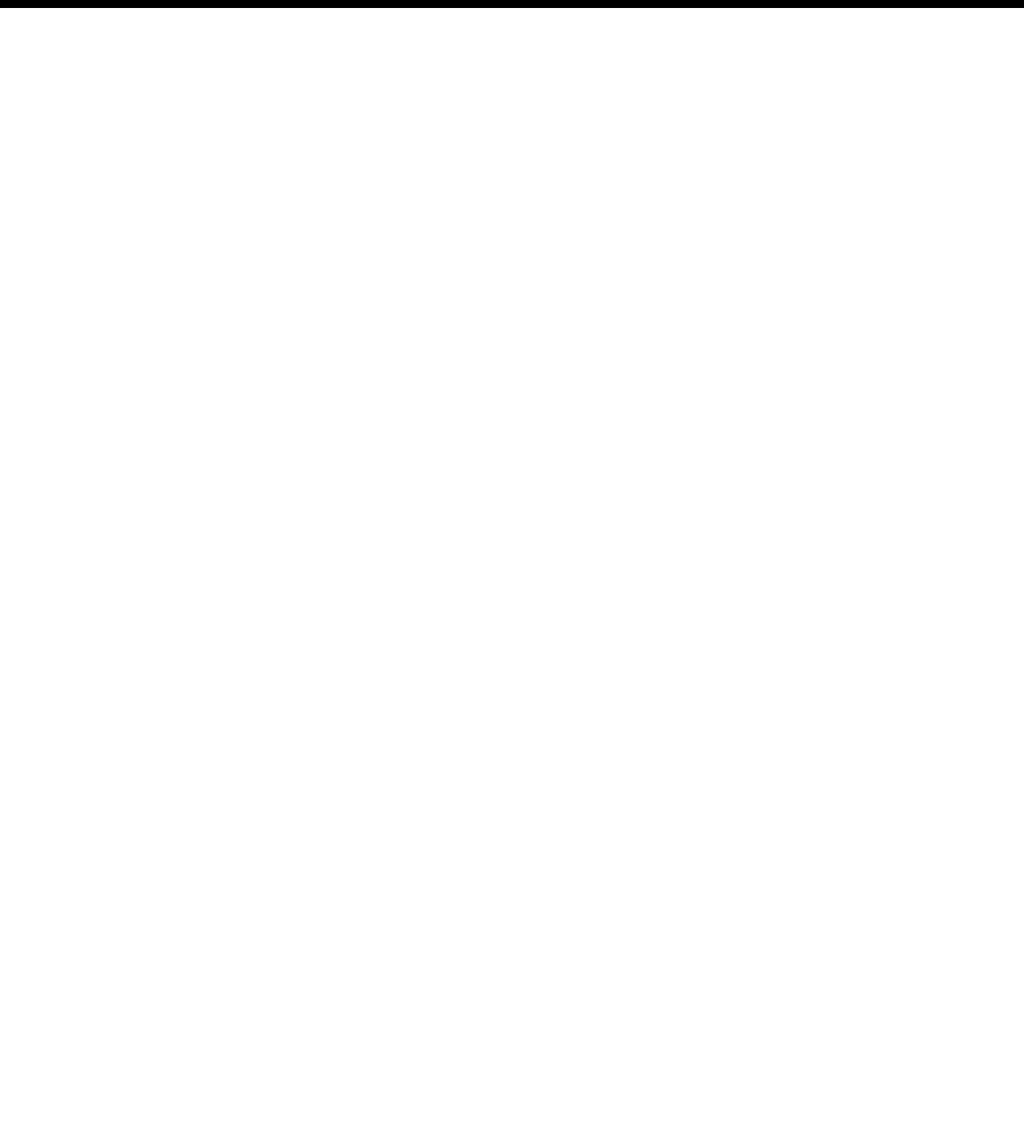
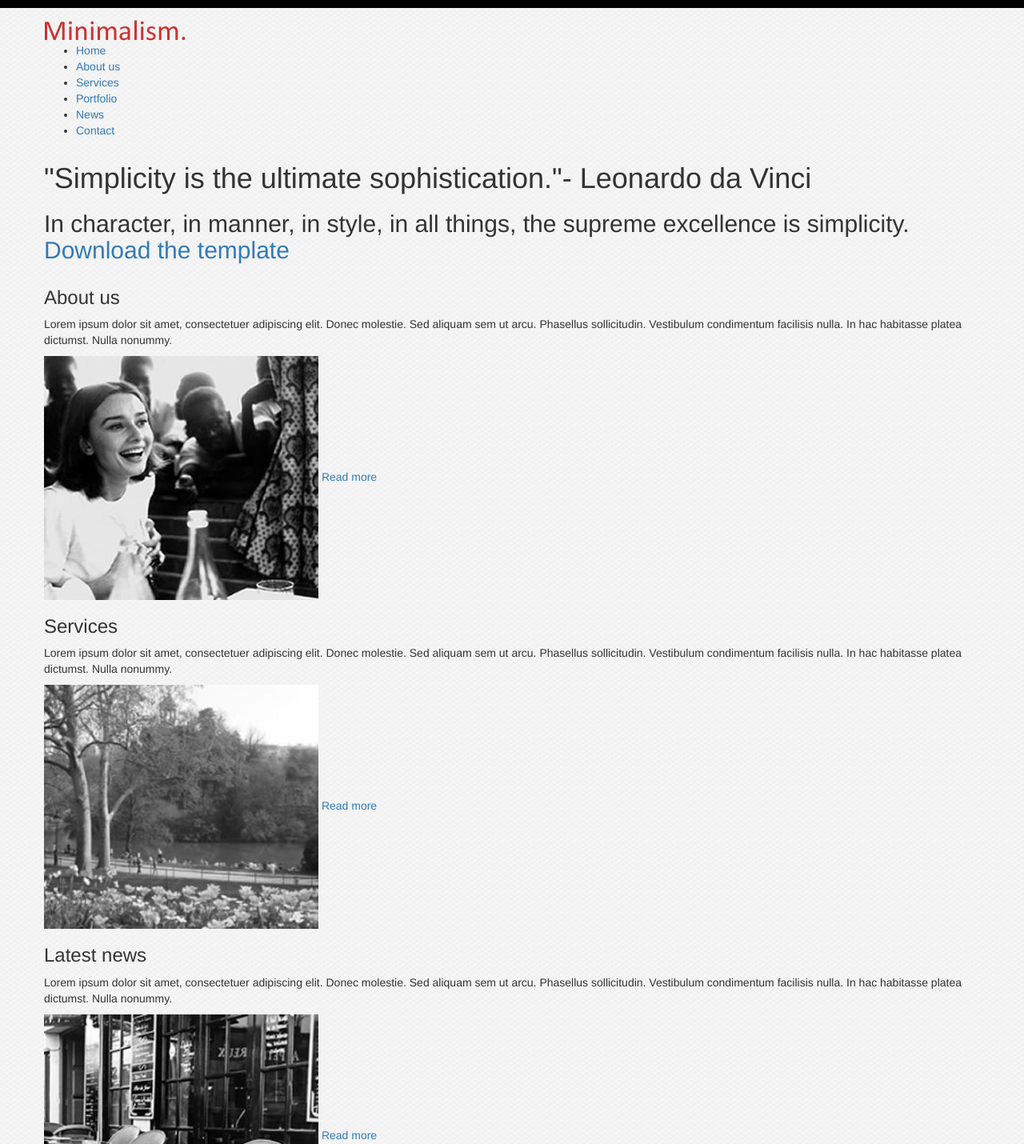
Before and after one commit to QuinchoMena/Practicas, a website: page src/html/index.html in a window 1280 px wide. Shown: the top 1430 px of the page at 80% size. Before the commit the page ends 800 px from the top, so only its background shows below. Drawn offline with nearby package versions, Linux system fonts and the light colour scheme; files that its build step writes are made by us from their sources; files whose address does not match are found by name.

Commit message:
added the html code of the example page to duplicate

```diff
--- a/src/html/index.html
+++ b/src/html/index.html
@@ -9,5 +9,95 @@
 <link rel="stylesheet" href="https://maxcdn.bootstrapcdn.com/bootstrap/3.3.7/css/bootstrap.min.css" integrity="sha384-BVYiiSIFeK1dGmJRAkycuHAHRg32OmUcww7on3RYdg4Va+PmSTsz/K68vbdEjh4u" crossorigin="anonymous">
 </head>
 <body>
+    <div class="bg">
+        <div class="container">
+            <div class="row">
+                <header>
+                    <a href="#" id="logo">
+                        <img src="images/logo1.png" width="180" height="43" alt="logo"></a>
+                    <div class="sixcol">
+                        <nav>
+                            <ul>
+                                <li><a href="index.html">Home</a></li>
+                                <li><a href="#">About us</a></li>
+                                <li><a href="#">Services</a></li>
+                                <li><a href="#">Portfolio</a></li>
+                                <li><a href="#">News</a></li>
+                                <li><a href="#">Contact</a></li>
+                            </ul>
+                        </nav>
+                    </div>
+                </header>
+            </div>
+        </div>
+        <div class="container">
+            <div class="row">
+                <section id="intro">
+                    <h1>"Simplicity is the ultimate sophistication."<span>- Leonardo da Vinci</span></h1>
+                    <h2>In character, in manner, in style, in all things, the supreme excellence is simplicity. <a href="../min-res/minimalism_responsive.zip">Download the template</a></h2>
+               </section>
+            </div>
+        </div>
+        <div class="container">
+            <div class="row">
+               <div class="fourcol">
+                   <section class="group1">
+                       <h3>About us</h3>
+                       <p>Lorem ipsum dolor sit amet, consectetuer adipiscing elit. Donec molestie. Sed aliquam sem ut arcu. Phasellus sollicitudin.
+                           Vestibulum condimentum  facilisis nulla. In hac habitasse platea dictumst. Nulla nonummy.</p>
+                           <a class="photo_hover3" href="#"><img src="images/picture1.jpg" width="343" height="305" alt="picture1"></a>
+                           <a href="#"><span class="button">Read more</span></a>
+                    </section>
+               </div>
+               <div class="fourcol">
+                   <section class="group2">
+                       <h3>Services</h3>
+                       <p>Lorem ipsum dolor sit amet, consectetuer adipiscing elit. Donec molestie. Sed aliquam sem ut arcu. Phasellus sollicitudin.
+                           Vestibulum condimentum  facilisis nulla. In hac habitasse platea dictumst. Nulla nonummy.</p>
+                           <a class="photo_hover3" href="#"><img src="images/picture2.jpg" width="343" height="305" alt="picture1"></a>
+                           <a href="#"><span class="button">Read more</span></a>
+                    </section>
+               </div>
+               <div class="fourcol last">
+                   <section class="group3">
+                       <h3>Latest news</h3>
+                       <p>Lorem ipsum dolor sit amet, consectetuer adipiscing elit. Donec molestie. Sed aliquam sem ut arcu. Phasellus sollicitudin.
+                           Vestibulum condimentum facilisis nulla. In hac habitasse platea dictumst. Nulla nonummy.   </p>
+                           <a class="photo_hover3" href="#"><img src="images/picture3.jpg" width="343" height="305" alt="picture1"></a>
+                           <a href="#"><span class="button">Read more</span></a>
+                    </section>
+                </div>
+                <div class="twelvecol last">
+                    <section class="group4">
+                        <h4>Latest article</h4>
+                        <article>
+                            <h5>27.08.2014  - Design is how it works </h5>
+                            <p>Lorem ipsum dolor sit amet, consectetuer adipiscing elit. Donec molestie. Sed aliquam sem ut arcu. Phasellus sollicitudin.
+                                Vestibulum condimentum facilisis nulla. In hac habitasse platea dictumst. Nulla nonummy. Cras quis libero.     </p>
+                            <div class="holder_content1b">
+                                <div class="pulledquote">
+                                    <blockquote>Lorem ipsum dolor sit amet, consectetuer adipiscing elit. Donec molestie. Sed aliquam sem ut arcu. Phasellus sollicitudin. Vestibulum condimentum facilisis nulla.
+                                         In hac habitasse platea dictumst. Nulla nonummy. Cras quis libero. Lorem ipsum dolor sit amet, consectetuer adipiscing elit. Donec molestie. Sed aliquam sem ut arcu.
+                                         Phasellus sollicitudin. Vestibulum condimentum facilisis nulla. In hac habitasse platea dictumst. Nulla nonummy. Cras quis libero.
+                                    </blockquote>
+                                </div>
+                            </div>
+                            <div class="holder_content1a">
+                                <p>Lorem ipsum dolor sit amet, consectetuer adipiscing elit. Donec molestie. Sed aliquam sem ut arcu. Phasellus sollicitudin.
+                                    Vestibulum condimentum facilisis nulla. In hac habitasse platea dictumst. Nulla nonummy. Cras quis libero. Lorem ipsum dolor sit amet, consectetuer adipiscing elit. Donec molestie. Sed aliquam sem ut arcu. Phasellus sollicitudin.
+                                    Vestibulum condimentum facilisis nulla. In hac habitasse platea dictumst. Nulla nonummy. Cras quis libero.   </p>
+                            </div>
+                        </article>
+                    </section>
+                </div>
+            </div>
+        </div>
+        <footer>
+            <div class="container">
+                <div id="FooterTwo"> © 2014 Minimalism </div>
+                <div id="FooterTree"> Responsive design by <a href="http://www.marijazaric.com">marija zaric - creative simplicity</a> using 1140 css grid </div>
+            </div>
+        </footer>
+    </div>
 </body>
 </html>
```
